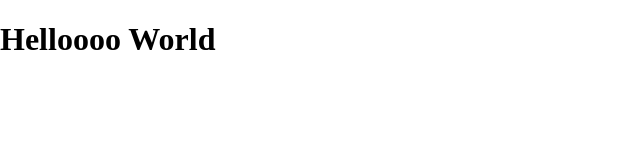
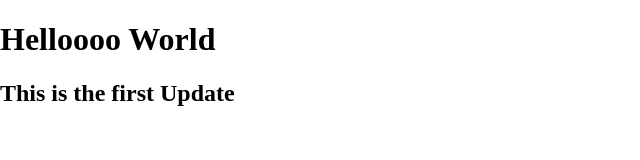
Before and after one commit to joshchopin7/test-project, a plain HTML site: page index.html in a window 1280 px wide. Shown: the whole page, without its empty margins (0-640 px from the left). Drawn offline with Linux system fonts and the light colour scheme.

Commit message:
First Update

```diff
--- a/index.html
+++ b/index.html
@@ -10,6 +10,7 @@
 </head>
 <body>
     <h1>Helloooo World</h1>
+    <h2>This is the first Update</h2>
     <!-- Script -->
     <script src="script.js"> </script>
 
```
